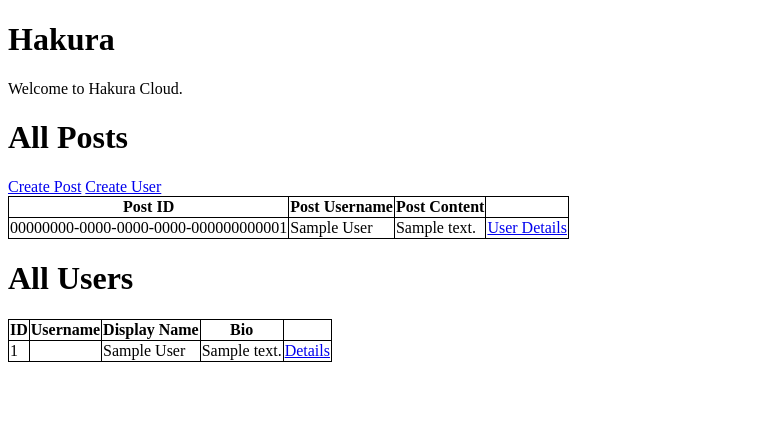
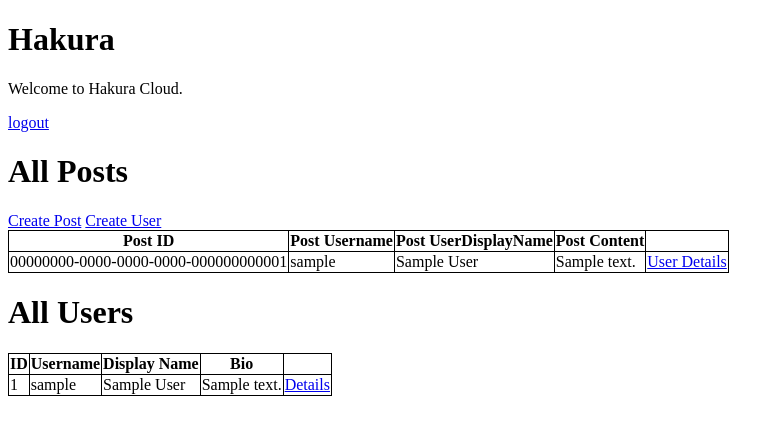
Before and after one commit to MorganFellDEV/HakuraCloud, a Django app: page / in a window 1280 px wide. Shown: the top 435 px of the page, without its empty margins (0-784 px from the left). Run offline with Django 4.2, Linux system fonts and the light colour scheme; tables that the repository leaves empty hold one stand-in row (values such as "Sample post").

Commit message:
Modified variable capitalisation

```diff
--- a/hakura/templates/hakura/allusers.html
+++ b/hakura/templates/hakura/allusers.html
@@ -21,7 +21,7 @@
     {% for user in users %}
         <tr>
         <td>{{ user.id }}</td>
-        <td>{{ user.UserName}}</td>
+        <td>{{ user.username}}</td>
         <td>{{ user.UserDisplayName }}</td>
         <td>{{ user.UserBio }}</td>
         <td><a href="/profiles/{{ user.id }}">Details</a></td>
--- a/hakura/templates/hakura/index.html
+++ b/hakura/templates/hakura/index.html
@@ -13,19 +13,21 @@
 <body>
     <h1>Hakura</h1>
     <p> Welcome to Hakura Cloud.</p>
-
+    <a href="/logout">logout</a>
     <h1>All Posts</h1>
     <a href={% url 'createpost' %}>Create Post</a>
     <a href={% url 'createuser' %}>Create User</a>
     <table>
     <th>Post ID</th>
     <th>Post Username</th>
+    <th>Post UserDisplayName</th>
     <th>Post Content</th>
     <th></th>
 
     {% for post in posts %}
         <tr>
         <td>{{ post.id }}</td>
+        <td>{{ post.UserID.username}}</td>
         <td>{{ post.UserID.UserDisplayName}}</td>
         <td>{{ post.PostContent }}</td>
         <td><a href="/profiles/{{ post.UserID.id }}">User Details</a></td>
@@ -43,7 +45,7 @@
     {% for user in users %}
         <tr>
         <td>{{ user.id }}</td>
-        <td>{{ user.UserName}}</td>
+        <td>{{ user.username}}</td>
         <td>{{ user.UserDisplayName }}</td>
         <td>{{ user.UserBio }}</td>
         <td><a href="/profiles/{{ user.id }}">Details</a></td>
--- a/hakura/templates/hakura/userprofile.html
+++ b/hakura/templates/hakura/userprofile.html
@@ -6,7 +6,7 @@
 </head>
     <body>
         <h1>User Profile</h1>
-        <p>{{ user.UserName }}</p>
+        <p>{{ user.username }}</p>
         <p>{{ user.UserDisplayName }}</p>
         <em>{{ user.UserBio }}</em>
     </body>
```
